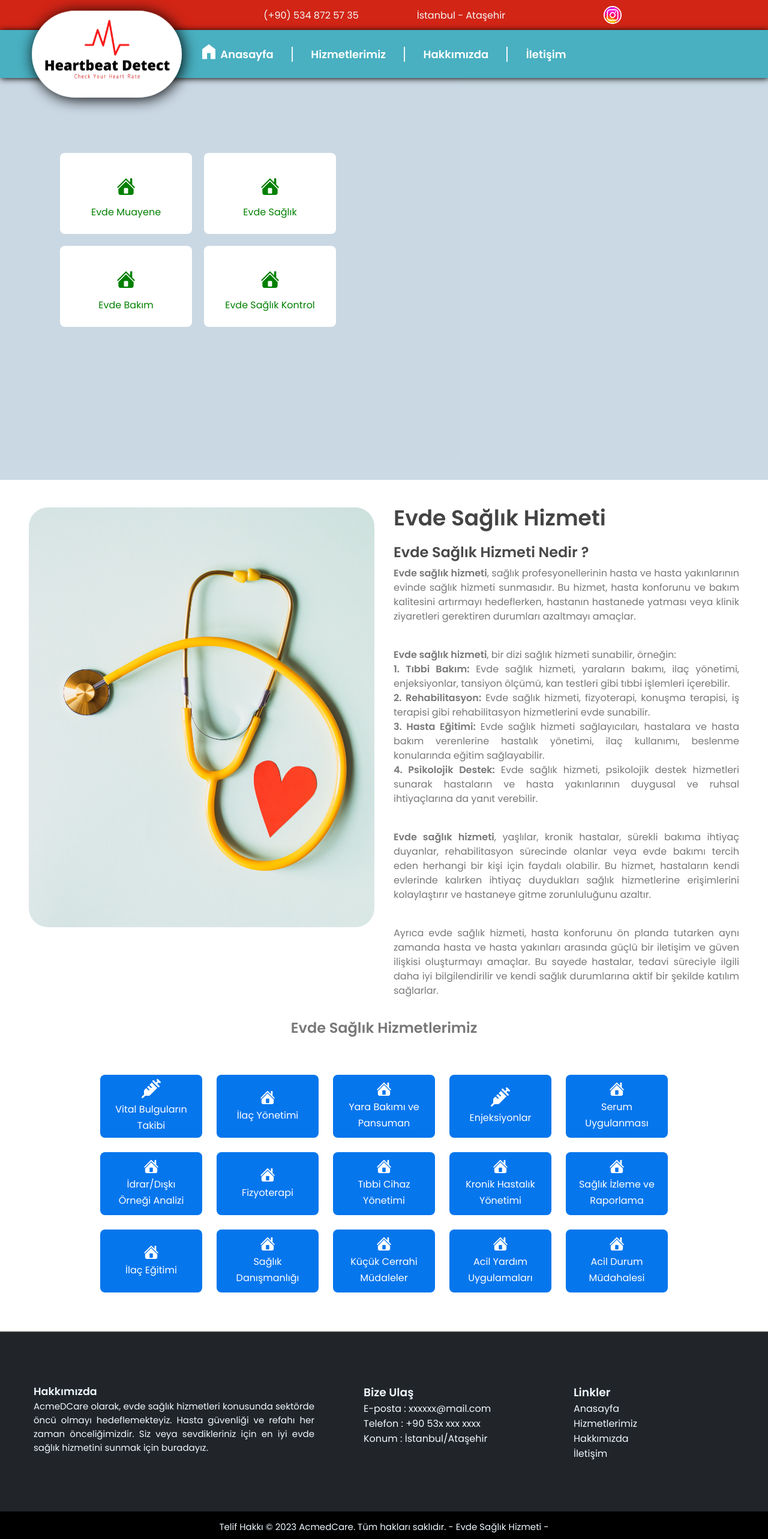
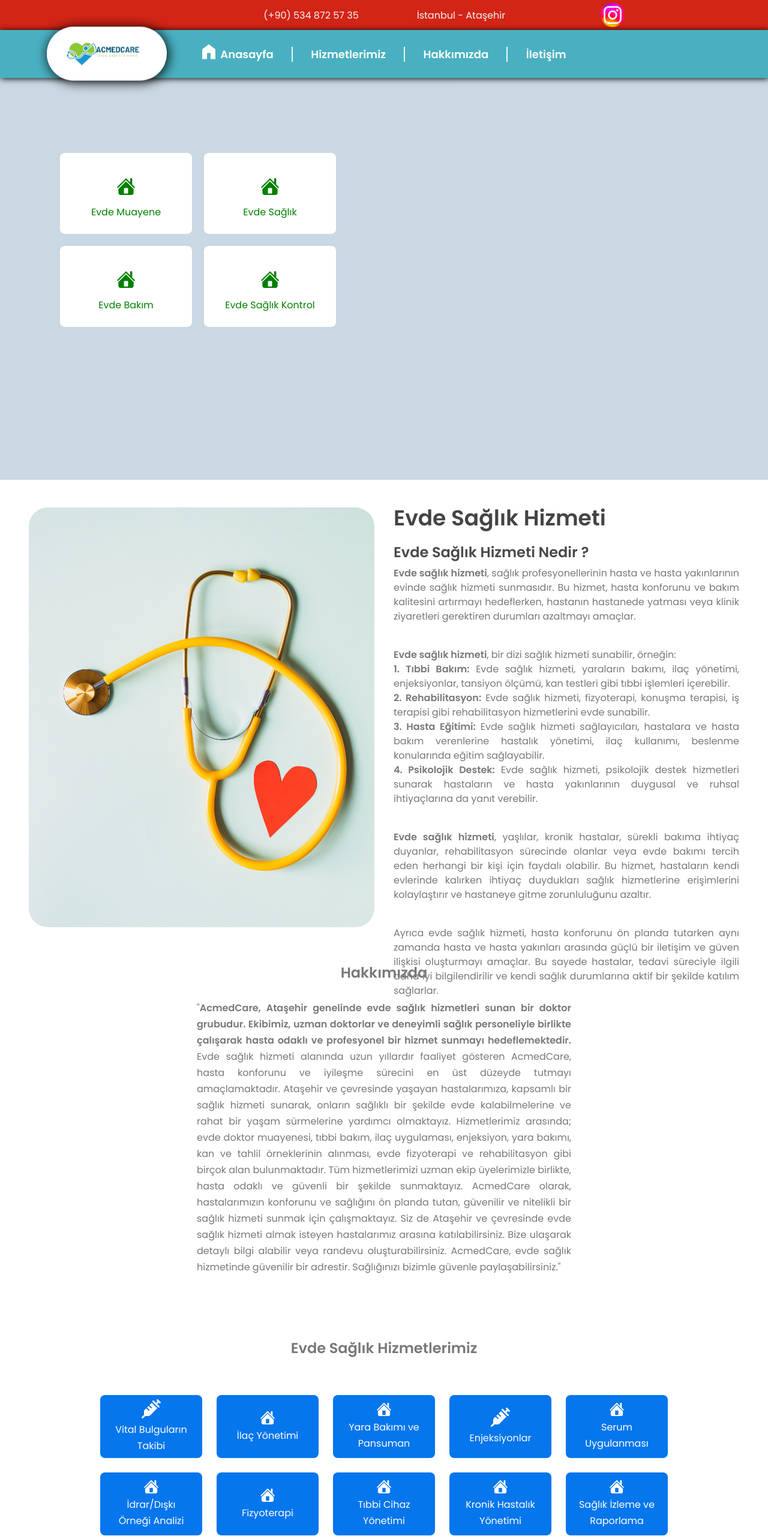
Before and after one commit to taneruzum/Medical-Web-Site, a Next.js app: page / in a window 1280 px wide. Shown: the top 2566 px of the page at 60% size. Built offline with nearby package versions, Linux system fonts and the light colour scheme.

Commit message:
big update , details

```diff
--- a/src/app/Components/Footer/Footer.tsx
+++ b/src/app/Components/Footer/Footer.tsx
@@ -10,13 +10,13 @@ const Footer= () => {
                         <div className="leftBox">
                             <div className="aboutus">
                                 <ul>
-                                    <h3>Hakkımızda</h3>
+                                    <h3>Amacımız</h3>
                                     <li>AcmeDCare olarak, evde sağlık hizmetleri konusunda sektörde öncü olmayı hedeflemekteyiz. Hasta güvenliği ve refahı her zaman önceliğimizdir. Siz veya sevdikleriniz için en iyi evde sağlık hizmetini sunmak için buradayız.</li>
                                 </ul>
                             </div>
                         <div className="allContact">
                             <ul>
-                                <h3>Bize Ulaş</h3>
+                                <h4>Bize Ulaş</h4>
                                 <li className="mail">E-posta <span>: xxxxxx@mail.com</span></li>
                                 <li className="phone">Telefon <span>: +90 53x xxx xxxx</span></li>
                                 <li className="location">Konum <span>: İstanbul/Ataşehir</span></li>
@@ -25,7 +25,7 @@ const Footer= () => {
 
                         <div className="linkler">
                             <ul>
-                                <h3>Linkler</h3>
+                                <h4>Linkler</h4>
                                 <li className="fhome">Anasayfa</li>
                                 <li className="fservices">Hizmetlerimiz</li>
                                 <li className="fabout">Hakkımızda</li>
--- a/src/app/Components/Footer/footer.css
+++ b/src/app/Components/Footer/footer.css
@@ -16,6 +16,9 @@
     width: 100%;
     height: 100%;
 
+}
+.footerTop h4{
+    font-size: 20px;
 }
 .leftBox{
     display: flex;
@@ -38,10 +41,11 @@
 
 .aboutus{
     max-width: 500px;
-    font-size: 15px;
 }
+
 .aboutus li{
     text-align: justify;
+    font-size: 14px;
 }
 .allContact, .linkler{
     min-width: 300px;
--- a/src/app/Components/NavBar/NavBar.tsx
+++ b/src/app/Components/NavBar/NavBar.tsx
@@ -52,7 +52,7 @@ const NavBar = () => {
       <nav className="navBar">
         {/* <div className="acmedCareLogo" ref={logoRef}> */}
         <div className="acmedCareLogo">
-          <img /*ref={logoRef}*/ src="/images/logo2.png" alt="logo" />
+          <img /*ref={logoRef}*/ src="/images/AcmedCareLogo.jpg" alt="logo" />
         </div>
         <ul className="content">
           <li><a href=""><span className="material-symbols-outlined">home</span>Anasayfa</a></li>
--- a/src/app/Components/NavBar/navBar.css
+++ b/src/app/Components/NavBar/navBar.css
@@ -60,9 +60,8 @@
 
 }
 .instagram {
-    width: 30px;
-    height: 30px;
-    border: 2px solid white;
+    width: 40px;
+    height: 40px;
     border-radius: 50%;
     transition: 0.3s;
 
@@ -73,6 +72,7 @@
     height: 100%;
     background-size: cover;
     border-radius: 50%;
+
 }
 
 .instagram:hover {
@@ -121,7 +121,7 @@
     width: 100%;
     background-size: cover;
     border-radius: 4rem;
-    scale: 2.5;
+    scale: 2;
     box-shadow: 1px 1px 10px rgba(0, 0, 0, 1);
 }
 
--- a/src/app/Components/SwiperComponent/Swiper.css
+++ b/src/app/Components/SwiperComponent/Swiper.css
@@ -1,3 +1,4 @@
+@import url('https://fonts.googleapis.com/css2?family=Roboto:wght@400;500;700&display=swap');
 .containerSlider {
     display: flex;
     width: 100%;
@@ -6,10 +7,6 @@
     position: relative;
 }
 
- /* .swiper {
-    width: 100%;
-    height: 100%;
-} */
 .backgraoundDark{
     position: absolute;
     width: 100%;
@@ -112,6 +109,15 @@
     transition: all .5s ease;
     z-index: 30;
 }
+.swiperText{
+    margin-top: 200px;
+    position: absolute;
+    font-family: 'Roboto', sans-serif;
+    font-size: 24px;
+    height: 80px;
+    z-index: 99;
+
+}
 
 /* .sliderLink{
     text-align: center;
--- a/src/app/Components/SwiperComponent/SwiperComponent.tsx
+++ b/src/app/Components/SwiperComponent/SwiperComponent.tsx
@@ -4,7 +4,8 @@ import 'swiper/css/navigation';
 import { Swiper, SwiperSlide } from 'swiper/react';
 import { Pagination, Keyboard, Autoplay, Parallax } from 'swiper/modules';
 function SwiperComponent() {
-    const images = ["/Images/photo1.webp", "/Images/photo2.jpg", "/Images/photo3.jpg", "/Images/photo3.jpg",]
+    const images = ["/Images/photo1.webp", "/Images/photo2.jpg", "/Images/photo3.jpg", "/Images/photo4.jpg",]
+    const texts = ["Çok uzaklara gitmene yok. Biz yanınızdayız !","Evinizde hizmet vermeye hazırız !"]
     return (
         <div className="containerSlider">
             <Swiper
@@ -23,12 +24,12 @@ function SwiperComponent() {
                 }}
 
                 modules={[Pagination, Keyboard, Autoplay, Parallax]}
-                className="swiper"
+
             >
                 {
                     images.map((image, index) => (
                         <SwiperSlide key={index}>
-                            <img src={image} alt='görsel yok' />
+                            <img src={image} alt='Evde Sağlık Resim' />
                         </SwiperSlide>
                     ))
                 }
@@ -53,6 +54,13 @@ function SwiperComponent() {
                 </div>
             </div>
             <div className="swiperText">
+                {/* {
+                     texts.map((text, index) => (
+                        <div key={index}>
+                             {text}
+                        </div>
+                    ))
+                } */}
 
             </div>
         </div >
--- a/src/pages/index.css
+++ b/src/pages/index.css
@@ -61,88 +61,23 @@ body {
     text-align: justify;
 
 }
+.aboutUsText{
+    max-width: 50%;
+    min-width: 450px;
+    width: 100%;
 
+    display: flex;
+    align-items: center;
+    justify-content: center;
+    flex-direction: column;
+    gap: 2rem;
+    padding: 0.5rem;
 
-
-/* .section {
-    position: relative;
-    margin-top: 140px;
+}
+.aboutUsText p {
+    text-align: justify;
 }
 
-.sectionContainer {
-    margin: 0 auto;
-    max-width: 1200px;
-    width: 100%;
-    padding: 0 15px;
-}
-
-.sectionContainer .row {
-    display: flex;
-    flex-wrap: wrap;
-}
-
-.insideRow1,
-.insideRow2 {
-    flex: 0 0 50%;
-    max-width: 50%;
-    position: relative;
-    width: 100%;
-    min-height: 1px;
-    padding: 0 50px;
-}
-
-.sectionImg {
-    width: 100%;
-    height: 100%;
-    background-color: #d8d8d8;
-}
-
-.title-wrap {
-    position: relative;
-    text-align: left;
-    margin-top: 15px;
-    display: block;
-}
-
-.h-sub {
-    color: #494949;
-    position: relative;
-    z-index: 1;
-    margin-bottom: 17px;
-    line-height: 1.2em;
-    font-size: 17px;
-    font-weight: 500;
-    letter-spacing: 1px;
-}
-
-.h-sub2 {
-    line-height: 1em;
-    margin-bottom: 10px;
-    font-weight: 600;
-    font-size: 36px;
-}
-
-
-
-.meetParagraph {
-    margin-top: 34px;
-    display: flex;
-    flex-wrap: wrap;
-
-}
-
-.firstParagraph{
-
-}
-.secondParagraph {
-    text-align: left;
-}
-
-.secondParagraph p {
-    margin-bottom: 30px;
-    font-size: 16px;
-    line-height: 27px;
-} */
 
 .servicesContainer {
     width: 100%;
--- a/src/pages/index.tsx
+++ b/src/pages/index.tsx
@@ -115,7 +115,7 @@ export default function Home() {
       <div className='globalContentContainer'>
         <div className="informationBox">
           <figure className='figure'>
-            <img src="/images/photomain.jpg" alt="Remin kaynağı yok" />
+            <img src="/images/photomain.jpg" alt="Ataşehir Evde Sağlık" />
           </figure>
           <section className='section'>
             <header><h1>Evde Sağlık Hizmeti</h1>
@@ -144,6 +144,21 @@ export default function Home() {
 
 
           </section>
+
+        </div>
+        <div className="aboutUsText">
+          <h2>Hakkımızda</h2>
+          <p> "<strong>AcmedCare, Ataşehir genelinde evde sağlık hizmetleri sunan bir doktor grubudur. Ekibimiz, uzman doktorlar ve deneyimli sağlık personeliyle birlikte çalışarak hasta odaklı ve profesyonel bir hizmet sunmayı hedeflemektedir. </strong>
+
+            Evde sağlık hizmeti alanında uzun yıllardır faaliyet gösteren AcmedCare, hasta konforunu ve iyileşme sürecini en üst düzeyde tutmayı amaçlamaktadır. Ataşehir ve çevresinde yaşayan hastalarımıza, kapsamlı bir sağlık hizmeti sunarak, onların sağlıklı bir şekilde evde kalabilmelerine ve rahat bir yaşam sürmelerine yardımcı olmaktayız.
+
+            Hizmetlerimiz arasında; evde doktor muayenesi, tıbbi bakım, ilaç uygulaması, enjeksiyon, yara bakımı, kan ve tahlil örneklerinin alınması, evde fizyoterapi ve rehabilitasyon gibi birçok alan bulunmaktadır. Tüm hizmetlerimizi uzman ekip üyelerimizle birlikte, hasta odaklı ve güvenli bir şekilde sunmaktayız.
+
+            AcmedCare olarak, hastalarımızın konforunu ve sağlığını ön planda tutan, güvenilir ve nitelikli bir sağlık hizmeti sunmak için çalışmaktayız. Siz de Ataşehir ve çevresinde evde sağlık hizmeti almak isteyen hastalarımız arasına katılabilirsiniz. Bize ulaşarak detaylı bilgi alabilir veya randevu oluşturabilirsiniz.
+
+            AcmedCare, evde sağlık hizmetinde güvenilir bir adrestir. Sağlığınızı bizimle güvenle paylaşabilirsiniz."
+
+            </p>
 
         </div>
         <div className='servicesContainer' id='servicesSection'>
```
Also changed, not shown: public/images/AcmedcareLogo.jpg (added), public/images/photo4.jpg (added).
